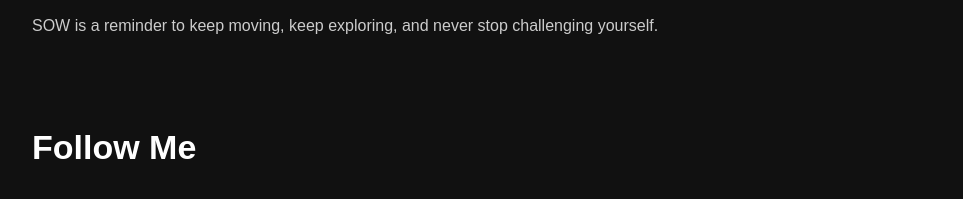
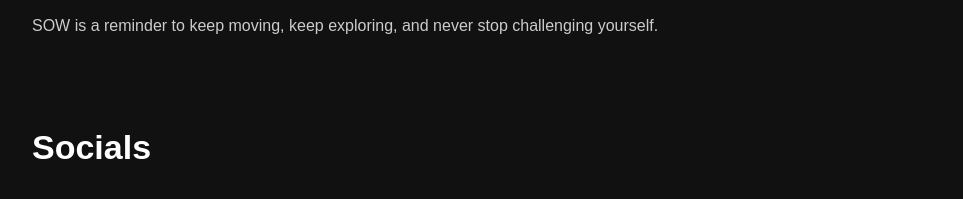
Before and after one commit to Sciflyonwheels/sow-landing-page1, a plain HTML site: page index.html in a window 1280 px wide. Shown: the part 860-1059 px from the top of the page, without its empty margins (158-1121 px from the left). Drawn offline with Linux system fonts and the light colour scheme.

Commit message:
Update index.html

```diff
--- a/index.html
+++ b/index.html
@@ -25,7 +25,7 @@
         SOW is a reminder to keep moving, keep exploring, and never stop challenging yourself.
     </p>
 <section id="socials">
-    <h2>Follow Me</h2>
+    <h2>Socials</h2>
 
     <div class="social-grid">
 
```
